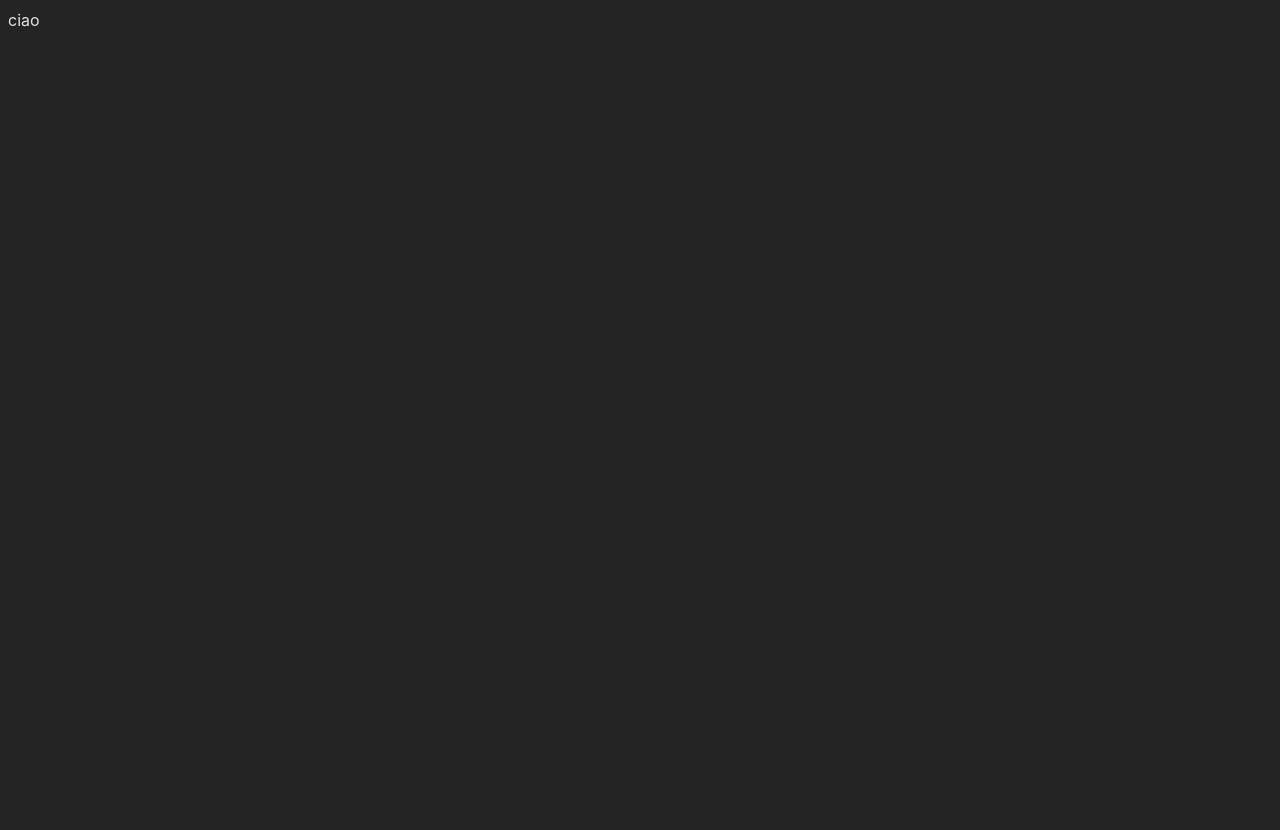
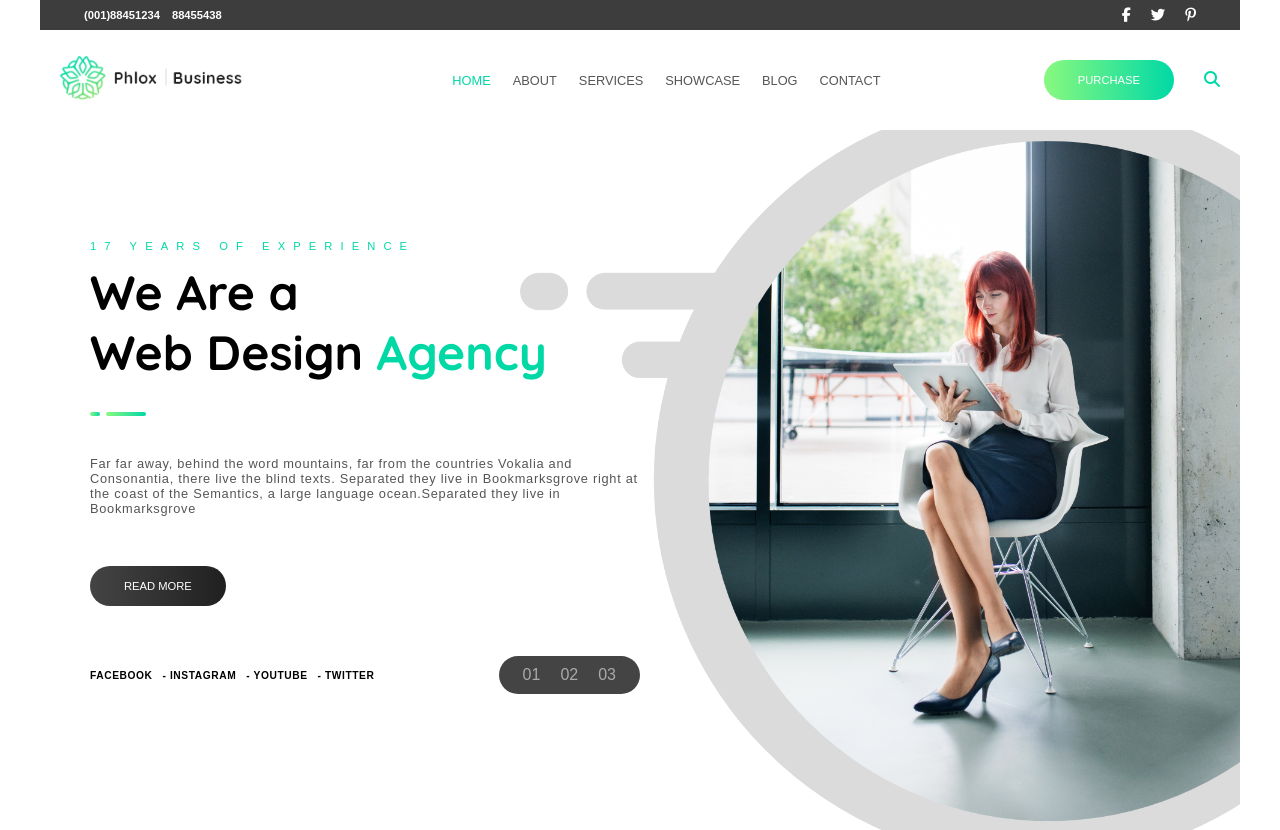
Before and after one commit to domenico-bacoli/proj-html-vuejs, a Vue app: page / in a window 1280 px wide. Before the commit the page ends 800 px from the top, so only its background shows below. Built offline with nearby package versions, Linux system fonts and the light colour scheme.

Commit message:
feat: add AppHeader component with navbar and jumbo

```diff
--- a/index.html
+++ b/index.html
@@ -5,6 +5,10 @@
   <meta charset="UTF-8" />
   <link rel="icon" type="image/svg+xml" href="/vite.svg" />
   <meta name="viewport" content="width=device-width, initial-scale=1.0" />
+  <link rel="preconnect" href="https://fonts.googleapis.com">
+  <link rel="preconnect" href="https://fonts.gstatic.com" crossorigin>
+  <link href="https://fonts.googleapis.com/css2?family=Quicksand:wght@600;700&display=swap" rel="stylesheet">
+
   <title>Progetto HTML/VueJS</title>
 </head>
 
--- a/src/App.vue
+++ b/src/App.vue
@@ -1,9 +1,22 @@
-<script >
+<script>
+import AppHeader from './components/AppHeader.vue';
 
+export default {
+  data() {
+    return {
+
+    };
+  },
+
+  components: {
+    AppHeader,
+  },
+
+}
 </script>
 
 <template>
-  ciao
+  <AppHeader></AppHeader>
 </template>
 
 <style lang="scss" scoped></style>
--- /dev/null
+++ b/src/components/AppHeader.vue
@@ -0,0 +1,242 @@
+<script>
+export default {
+    data() {
+        return {
+            navLinks: [
+                "home",
+                "about",
+                "services",
+                "showcase",
+                "blog",
+                "contact",
+            ],
+            activeNavLinksIndex: 0,
+        };
+    },
+
+    methods: {
+        activeNavLinks(index) {
+            this.activeNavLinksIndex = index;
+        }
+    },
+}
+</script>
+
+<template>
+    <header class="container-centered">
+        <div class="contact-section">
+            <div class="number">
+                <div class="fax">(001)88451234</div>
+                <div class="telephone">88455438</div>
+            </div>
+            <div class="social">
+                <i class="fa-brands fa-facebook-f"></i>
+                <i class="fa-brands fa-twitter"></i>
+                <i class="fa-brands fa-pinterest-p"></i>
+            </div>
+        </div>
+        <nav>
+            <div class="nav-logo">
+                <img src="/images/cropped-Group-39-2x.png" alt="logo image">
+            </div>
+            <div class="nav-link">
+                <ul>
+                    <li v-for="(link, index) in navLinks" :class="activeNavLinksIndex == index ? 'active' : ''"
+                        @click="activeNavLinks(index)">{{ link }}</li>
+                </ul>
+            </div>
+            <div class="nav-button">
+                <div class="purchase-button">
+                    <button class="btn btn-primary">PURCHASE</button>
+                </div>
+                <div class="search-icon">
+                    <i class="fa-solid fa-magnifying-glass"></i>
+                </div>
+            </div>
+        </nav>
+
+        <section class="jumbo">
+            <div class="jumbo-description">
+                <div class="experience">17 years of experience</div>
+                <div class="title">
+                    <h1>We Are a<br>Web Design <span>Agency</span></h1>
+                </div>
+                <div class="separator">
+                    <div class="separator-line line1"></div>
+                    <div class="separator-line line2"></div>
+                </div>
+                <div class="overview">
+                    <p>Far far away, behind the word mountains, far from the countries
+                        Vokalia and Consonantia, there live the blind texts. Separated
+                        they live in Bookmarksgrove right at the coast of the Semantics,
+                        a large language ocean.Separated they live in Bookmarksgrove</p>
+                </div>
+                <div class="button">
+                    <button class="btn btn-secondary">READ MORE</button>
+                </div>
+                <div class="slide-show">
+                    <div class="social-list">
+                        <ul>
+                            <li>FACEBOOK</li>
+                            <li> - INSTAGRAM</li>
+                            <li> - YOUTUBE</li>
+                            <li> - TWITTER</li>
+                        </ul>
+                    </div>
+                    <div class="jumbo-slider">
+                        <div class="slide-1"> 01</div>
+                        <div class="slide-2">02</div>
+                        <div class="slide-3">03</div>
+
+                    </div>
+                </div>
+
+
+            </div>
+        </section>
+    </header>
+</template>
+
+<style lang="scss" scoped>
+header {
+    // test
+    height: 500px;
+
+
+    .contact-section {
+        display: flex;
+        justify-content: space-between;
+        align-items: center;
+        height: 30px;
+        padding: 0 44px;
+        background-color: #3D3D3D;
+        color: white;
+        font-weight: bold;
+
+        .number {
+            display: flex;
+            gap: 12px;
+            font-size: 0.7em;
+        }
+
+        .social {
+            display: flex;
+            gap: 20px;
+            font-size: 0.9em;
+        }
+    }
+
+    nav {
+        height: 100px;
+        display: flex;
+        justify-content: space-between;
+        align-items: center;
+        padding: 0 20px;
+
+        .nav-logo img {
+            width: 80%;
+        }
+
+        .nav-link ul {
+            display: flex;
+            gap: 22px;
+            text-transform: uppercase;
+            font-size: 0.8em;
+
+            li {
+                cursor: pointer;
+                color: #555555;
+
+                &.active {
+                    color: #00D9A6;
+                }
+            }
+        }
+
+        .nav-button {
+            display: flex;
+            align-items: center;
+            gap: 30px;
+
+            i {
+                color: #00D9A6;
+            }
+        }
+    }
+
+    .jumbo {
+
+        height: 700px;
+        background-image: url("/images/Group-36-2x.png");
+        background-repeat: no-repeat;
+        background-position: 160% 50%;
+        background-size: 75%;
+
+        .jumbo-description {
+            display: flex;
+            flex-direction: column;
+            height: 100%;
+            width: 50%;
+            padding-top: 110px;
+            padding-left: 50px;
+
+            .experience {
+                color: #00D9A6;
+                letter-spacing: 1.3ch;
+                text-transform: uppercase;
+                font-size: 0.7em;
+                margin-bottom: 10px;
+            }
+
+            .title h1 {
+                font-family: 'Quicksand', sans-serif;
+                font-size: 3em;
+                margin-bottom: 30px;
+
+
+                span {
+                    color: #00D9A6;
+                }
+            }
+        }
+
+        .overview {
+            margin: 40px 0 50px;
+            color: #555555;
+            font-size: 0.8em;
+            letter-spacing: 0.1ch;
+        }
+
+        .button {
+            margin-bottom: 50px;
+        }
+
+        .slide-show {
+            display: flex;
+            align-items: center;
+            justify-content: space-between;
+
+            .social-list ul {
+                display: flex;
+                gap: 10px;
+                font-size: 0.8em;
+
+                li {
+                    font-size: 0.8em;
+                    font-weight: bold;
+                    letter-spacing: 0.1ch;
+                }
+            }
+
+            .jumbo-slider {
+                display: flex;
+                gap: 20px;
+                background-color: #444444;
+                padding: 10px 24px;
+                border-radius: 20px;
+                color: #AAAAAA;
+            }
+        }
+    }
+}
+</style>
--- a/src/style.scss
+++ b/src/style.scss
@@ -1,15 +1,55 @@
-:root {
-  font-family: Inter, system-ui, Avenir, Helvetica, Arial, sans-serif;
-  line-height: 1.5;
-  font-weight: 400;
+* {
+  margin: 0;
+  padding: 0;
+  box-sizing: border-box;
+}
 
-  color-scheme: light dark;
-  color: rgba(255, 255, 255, 0.87);
-  background-color: #242424;
+body {
+  font-family: sans-serif;
+}
 
-  font-synthesis: none;
-  text-rendering: optimizeLegibility;
-  -webkit-font-smoothing: antialiased;
-  -moz-osx-font-smoothing: grayscale;
-  -webkit-text-size-adjust: 100%;
+.container-centered {
+  max-width: 1200px;
+  margin: 0 auto;
 }
+
+ul {
+  list-style-type: none;
+}
+
+.btn {
+  padding: 14px 34px;
+  border-radius: 20px;
+  border: none;
+  color: white;
+}
+
+.btn-primary {
+  background: linear-gradient(to right, #2ef41c90, #00D9A6);
+  font-size: 0.7em;
+}
+
+.btn-secondary {
+  background: linear-gradient(to right, #444444, #202020);
+  font-size: 0.7em;
+}
+
+.separator {
+  display: flex;
+  gap: 6px;
+  height: 4px;
+}
+
+.separator-line {
+  background: linear-gradient(to right, #2ef41c90, #00D9A6);
+  height: 100%;
+  border-radius: 6px;
+}
+
+.line1 {
+  width: 10px;
+}
+
+.line2 {
+  width: 40px;
+}
```
